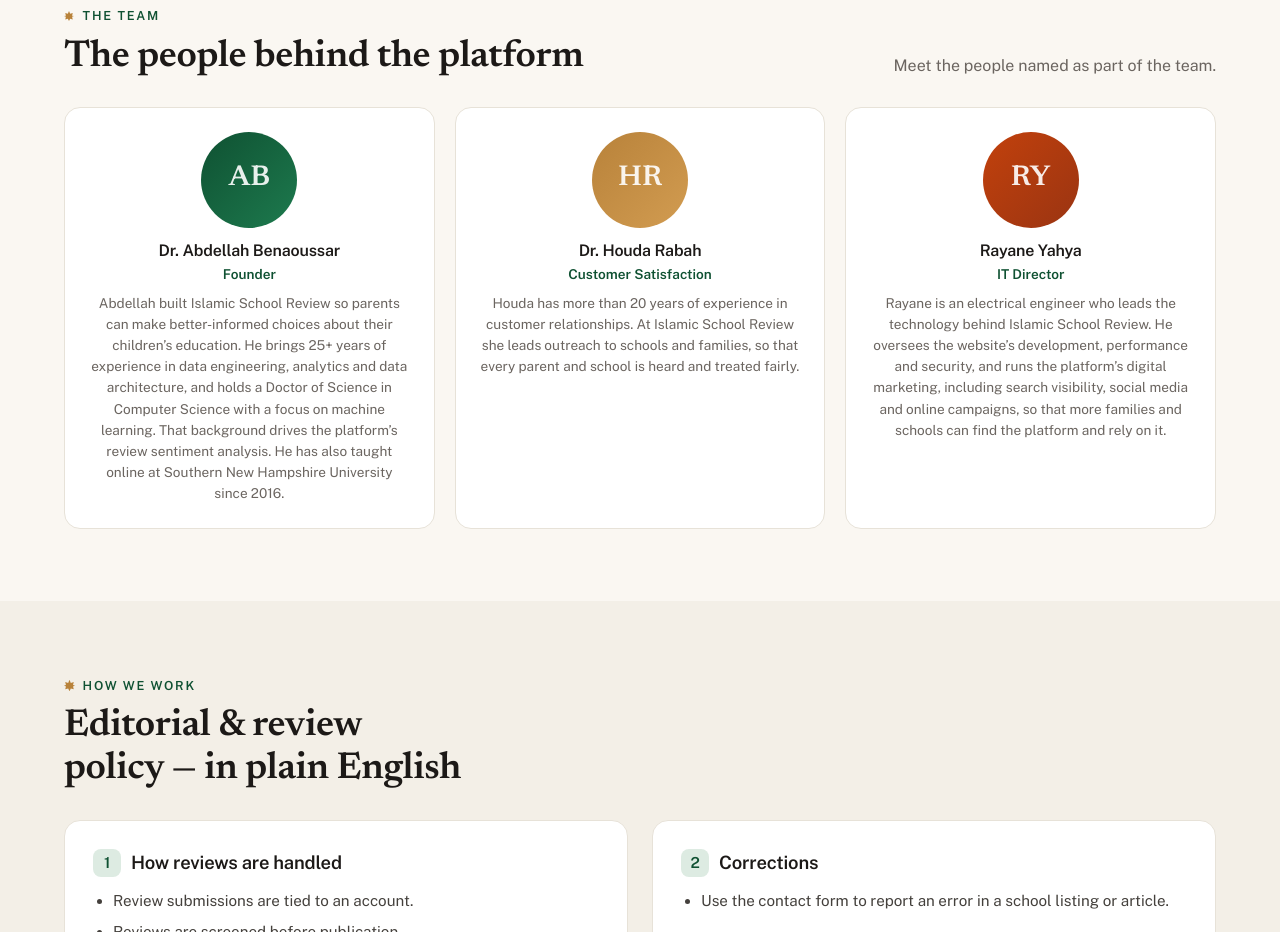
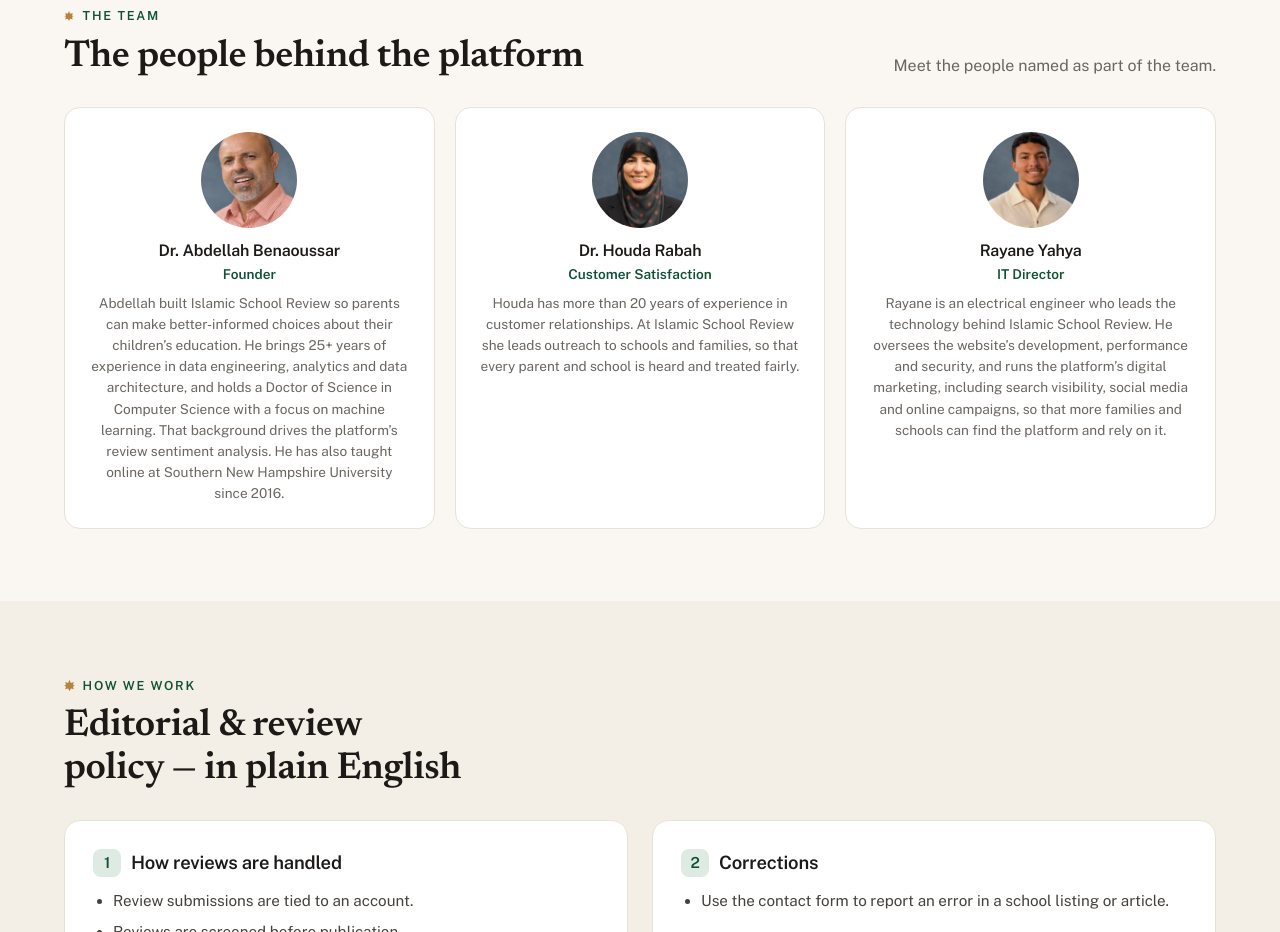
Before and after one commit to ryzben/isr, a plain HTML site: page about.html in a window 1280 px wide. Shown: the part 1512-2444 px from the top of the page. Drawn offline with nearby package versions, Linux system fonts and the light colour scheme.

Commit message:
Use Studio team photos on About page
Co-authored-by: Copilot <223556219+Copilot@users.noreply.github.com>

```diff
--- a/about.html
+++ b/about.html
@@ -317,19 +317,19 @@
 
     <div class="team-grid">
       <div class="team-card">
-        <div class="team-avatar" style="background: linear-gradient(135deg, var(--primary), #1d7a4e);">AB</div>
+        <img class="team-avatar" src="assets/images/team/abdellah-benaoussar.webp" alt="Dr. Abdellah Benaoussar" style="object-fit: cover;" />
         <h4>Dr. Abdellah Benaoussar</h4>
         <div class="role">Founder</div>
         <p class="bio">Abdellah built Islamic School Review so parents can make better-informed choices about their children’s education. He brings 25+ years of experience in data engineering, analytics and data architecture, and holds a Doctor of Science in Computer Science with a focus on machine learning. That background drives the platform’s review sentiment analysis. He has also taught online at Southern New Hampshire University since 2016.</p>
       </div>
       <div class="team-card">
-        <div class="team-avatar" style="background: linear-gradient(135deg, var(--accent), #d29c51);">HR</div>
+        <img class="team-avatar" src="assets/images/team/houda-rabah.webp" alt="Dr. Houda Rabah" style="object-fit: cover;" />
         <h4>Dr. Houda Rabah</h4>
         <div class="role">Customer Satisfaction</div>
         <p class="bio">Houda has more than 20 years of experience in customer relationships. At Islamic School Review she leads outreach to schools and families, so that every parent and school is heard and treated fairly.</p>
       </div>
       <div class="team-card">
-        <div class="team-avatar" style="background: linear-gradient(135deg, var(--cta), var(--cta-hover));">RY</div>
+        <img class="team-avatar" src="assets/images/team/rayane-yahya.webp" alt="Rayane Yahya" style="object-fit: cover;" />
         <h4>Rayane Yahya</h4>
         <div class="role">IT Director</div>
         <p class="bio">Rayane is an electrical engineer who leads the technology behind Islamic School Review. He oversees the website’s development, performance and security, and runs the platform’s digital marketing, including search visibility, social media and online campaigns, so that more families and schools can find the platform and rely on it.</p>
```
Also changed, not shown: assets/images/team/abdellah-benaoussar.webp (added), assets/images/team/houda-rabah.webp (added), assets/images/team/rayane-yahya.webp (added).
